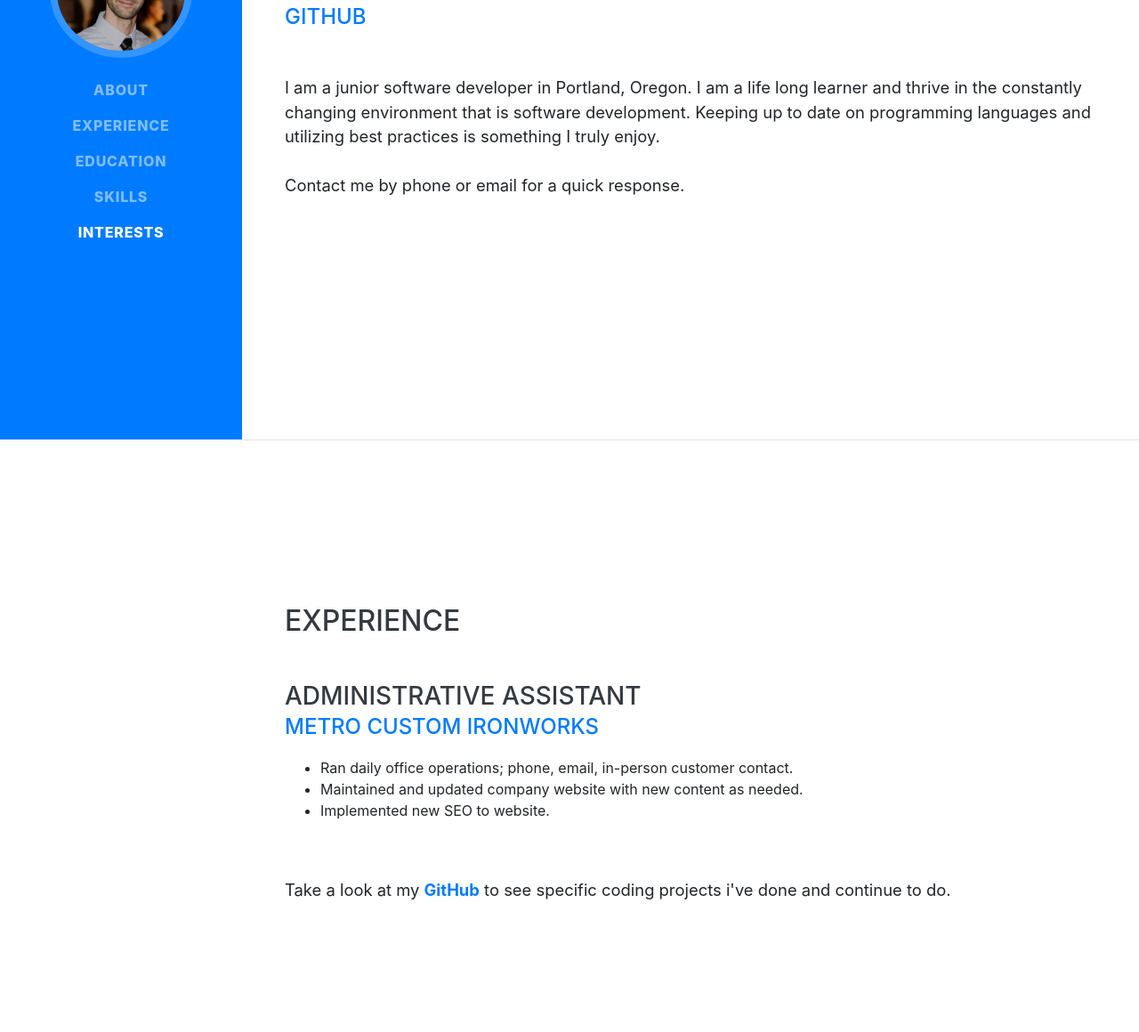
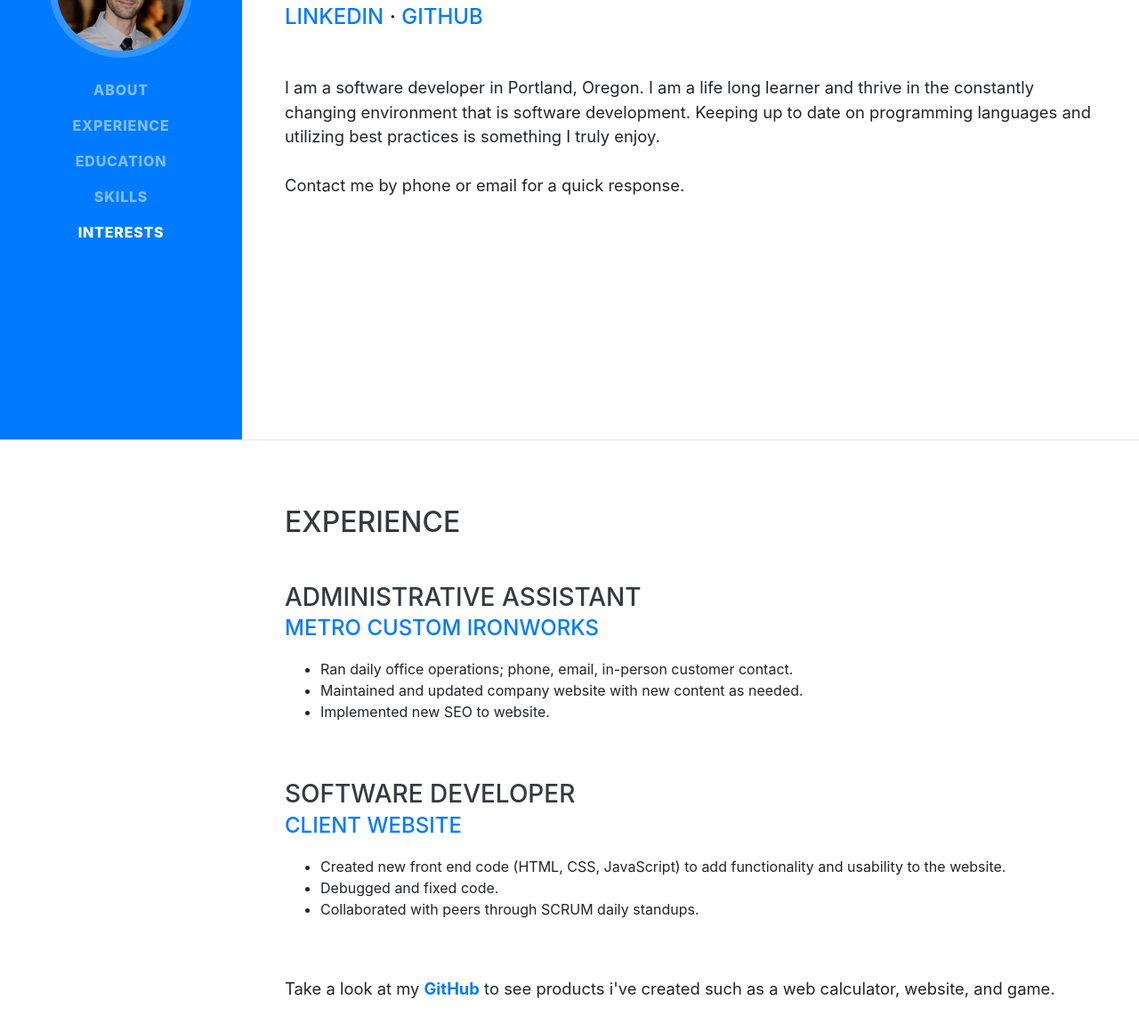
Before and after one commit to stipic1/Resume_Website, a website with bundled scripts: page index.html in a window 1280 px wide. Shown: the part 306-1466 px from the top of the page at 89% size. Built offline with nearby package versions, Linux system fonts and the light colour scheme; a web font is replaced by a local one.

Commit message:
Updating Resume
Added some new content
-LinkedIn
-changed bio
-changed some formatting

```diff
--- a/index.html
+++ b/index.html
@@ -68,9 +68,9 @@
           <span class="text-primary">Stipic</span>
         </h1>
         <div class="subheading mb-5">Portland, Oregon, USA · <a href="tel:+15035152528">(503) 515 2528</a> ·
-          <a href="mailto:romanstipic@gmail.com">romanstipic@gmail.com</a> · <a href="https://github.com/stipic1">GitHub</a>
+          <a href="mailto:romanstipic@gmail.com">romanstipic@gmail.com</a> · <a href="https://www.linkedin.com/in/roman-stipic/">LinkedIn</a> · <a href="https://github.com/stipic1">GitHub</a>
         </div>
-        <p class="lead mb-5">I am a junior software developer in Portland, Oregon. I am a life long learner and thrive in the constantly changing environment that is software development. Keeping up to date on programming languages and utilizing best practices is something I truly enjoy.
+        <p class="lead mb-5">I am a software developer in Portland, Oregon. I am a life long learner and thrive in the constantly changing environment that is software development. Keeping up to date on programming languages and utilizing best practices is something I truly enjoy.
         <br>
         <br>
         Contact me by phone or email for a quick response.
@@ -95,9 +95,22 @@
                 <li>Implemented new SEO to website.</li>
               </ul>
             </p>
+          </div>
+        </div>
+        <div class="resume-item d-flex flex-column flex-md-row justify-content-between mb-5">
+          <div class="resume-content">
+            <h3 class="mb-0">Software Developer</h3>
+            <div class="subheading mb-3"><a href="https://github.com/stipic1/Code_Review" target="_blank">Client Website</a></div>
+            <p>
+              <ul>
+                <li>Created new front end code (HTML, CSS, JavaScript) to add functionality and usability to the website.</li>
+                <li>Debugged and fixed code.</li>
+                <li>Collaborated with peers through SCRUM daily standups.</li>
+              </ul>
+            </p>
             <br>
             <br>
-            <p class="lead mb-5">Take a look at my <a href="https://github.com/stipic1"><strong>GitHub</strong></a> to see specific coding projects i've done and continue to do.</p>
+            <p class="lead mb-5">Take a look at my <a href="https://github.com/stipic1"><strong>GitHub</strong></a> to see products i've created such as a web calculator, website, and game.</p>
           </div>
         </div>
       </div>
```
Also changed, not shown: 1 other file.
